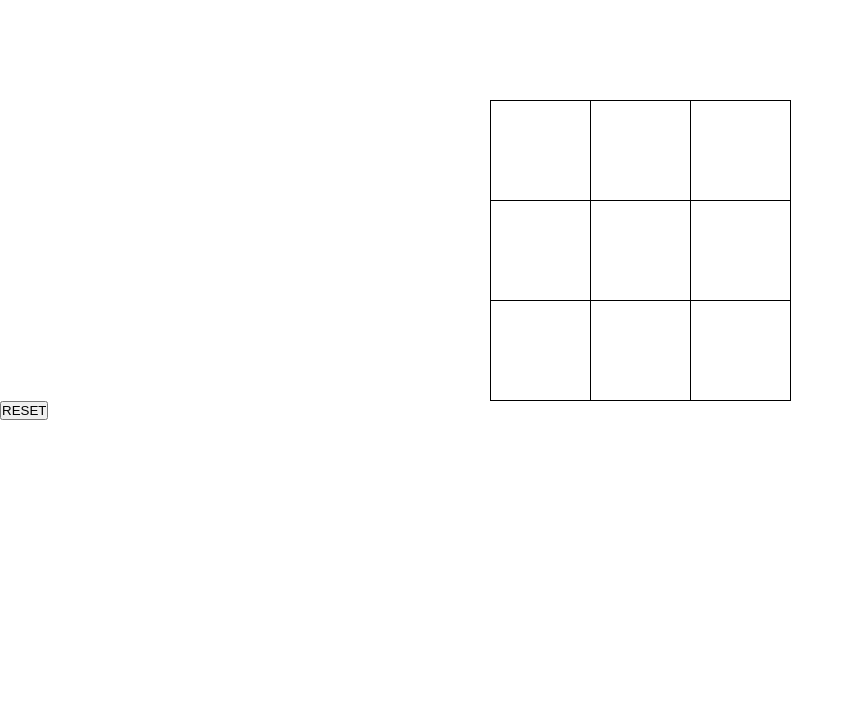
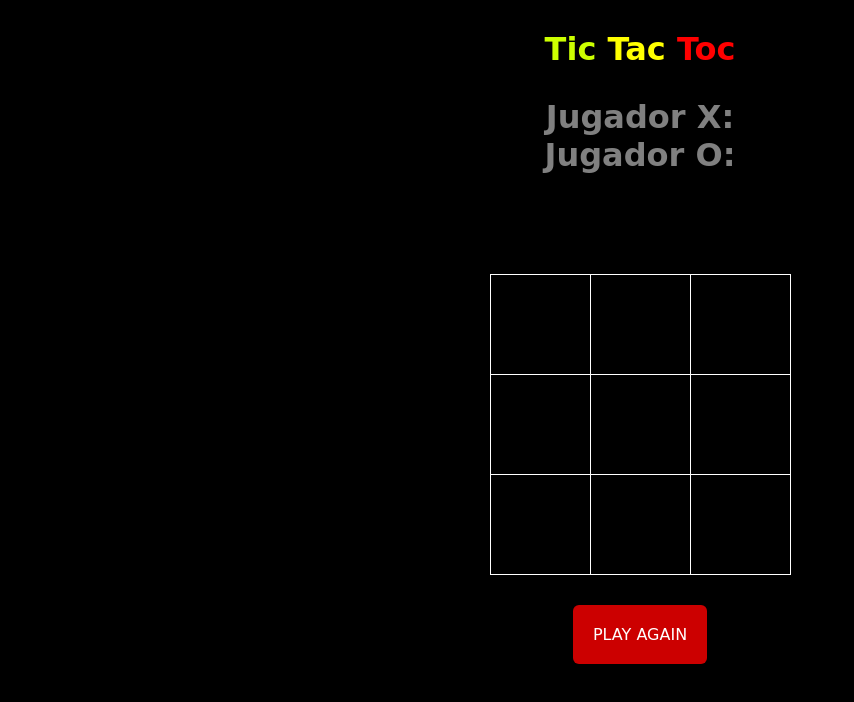
Before and after one commit to Pamelaleo96/tictactoe, a plain HTML site: page index.html in a window 1280 px wide. Shown: the whole page, without its empty margins (0-854 px from the left). Drawn offline with Linux system fonts and the light colour scheme.

Commit message:
Añadiendo estilos para el fondo y boton de tic-tac-toc

```diff
--- a/css/main.css
+++ b/css/main.css
@@ -2,6 +2,36 @@
     margin: 0;
     padding: 0;
     box-sizing: border-box;
+    text-align: center;
+    background-color: black;
+    font-family: cursive;
+}
+
+/*Añadiendo estilos a mi titulo Tic Tac Toe*/
+div .title {
+    margin-top: 40px;
+    font-size: 5rem;
+    font-weight: bold;
+}
+
+.green{
+    color: #CCFF00;
+}
+
+.yellow{
+    color: #FFFF00;
+}
+
+.red{
+    color: #FF0000;
+}
+
+/*Añadiendo estilos al div que contiene los puntajes de cada jugador*/
+div {
+    margin-top: 30px;
+    color: gray;
+    font-size: 2rem;
+    font-weight: bold;
 }
 
 /*Llamamos a nuestra tabla creada en html*/
@@ -14,14 +44,25 @@
 .board td {
     width: 100px;
     height: 100px;
-    border: 1px solid black;
-    text-align: center;
+    border: 1px solid white;
+    color: white;
+    /*text-align: center;*/
     font-size: 70px;
     font-weight: bold;
-    font-family: cursive;
 }
 
 /*Aplicamos hover(cuando pasa por encima de la celda cambie de color (hace alucion a que va a seleccionar esa celda) para cada celda de la tabla*/
 .board td:hover {
-    background-color: gray;
+    background-color: #99CCCC;
 }
+
+/*Aplicamos estilo al boton PLAY AGAIN*/
+input {
+    margin-top: 30px;
+    color: white;
+    font-size: 1rem;
+    background-color: #CC0000;
+    border: none;
+    padding: 20px;
+    border-radius: 6px;
+}
--- a/index.html
+++ b/index.html
@@ -3,9 +3,22 @@
 <head>
     <meta charset="UTF-8">
     <title>Tic Tac Toe</title>
+    <!--Linkeamos nuestro archivo externo main.css para que pueda dar estilo a nuestro documento html-->
     <link rel="stylesheet" href="css/main.css">
 </head>
 <body>
+
+    <div class="title">
+        <span class="green">Tic</span>
+        <span class="yellow">Tac</span>
+        <span class="red">Toc</span>
+    </div>
+
+    <div class="jugador">
+        <p>Jugador X:</p>
+        <p>Jugador O:</p>
+    </div>
+
     <!--Creamos una tabla con 3 filas y 3 columnas-->
     <table class="board board-js">
         <tbody>
@@ -27,7 +40,7 @@
         </tbody>
     </table>
     <!--Creamos un boton para resetear el juego-->
-    <input type="reset" value="RESET">
+    <input type="button" value="PLAY AGAIN">
     <!--Creamos dos inputs donde se observa el resultado final del juego (ganador o empates)-->
 
     <!--Linkeamos nuestro archivo externo app.js-->
```
Also changed, not shown: assets/images/tictactoefinal.png (added).
